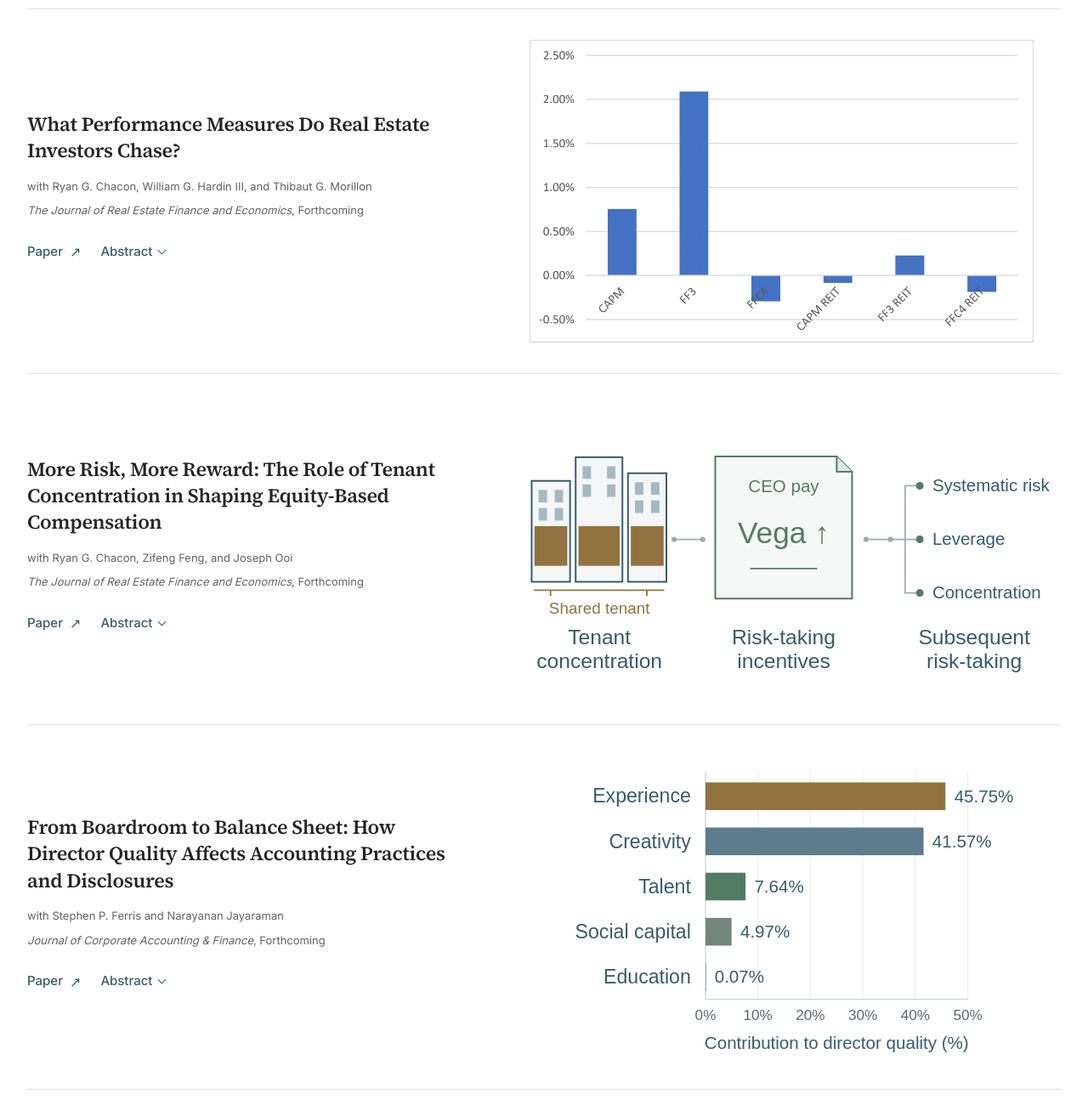
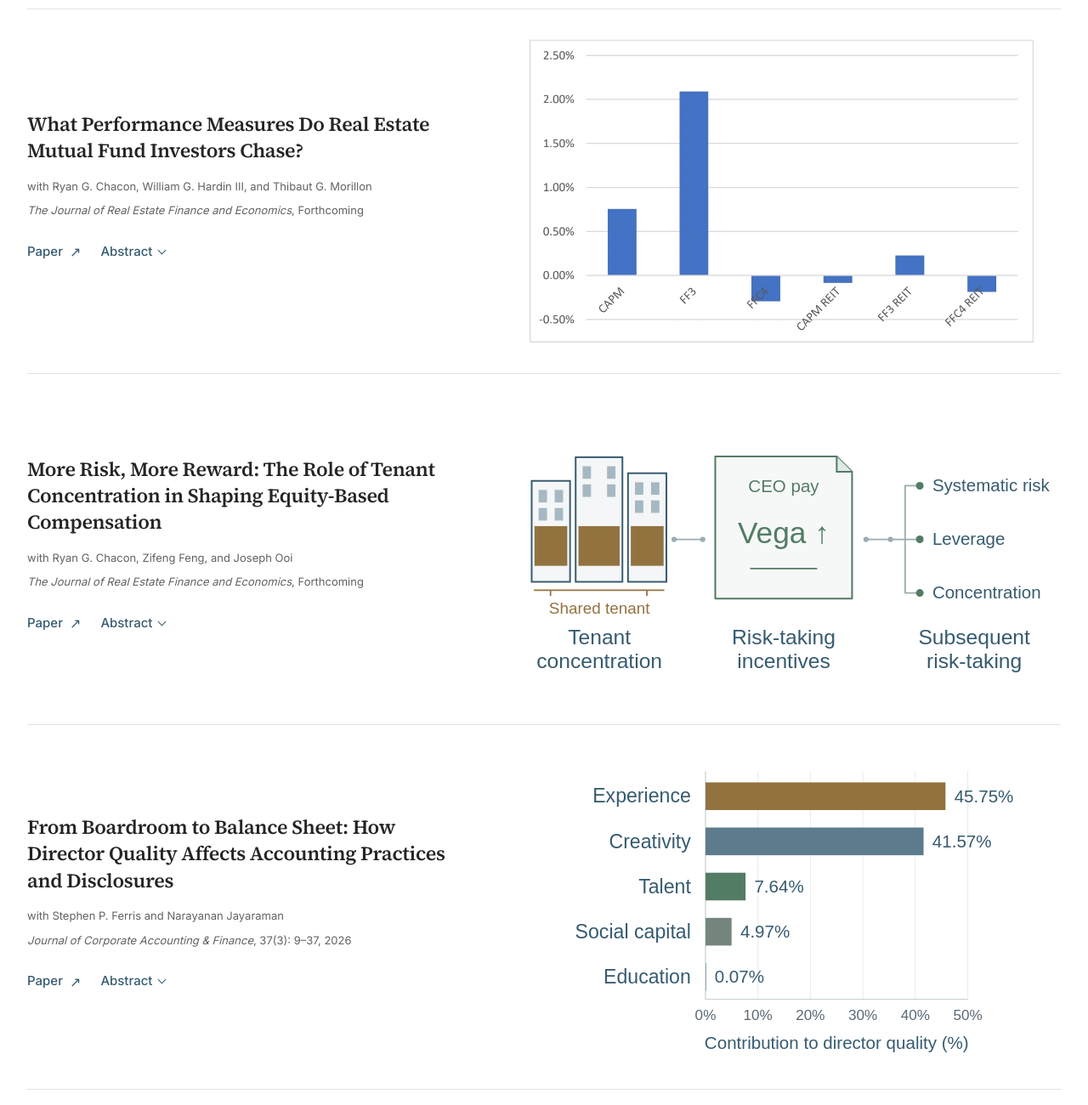
Before and after one commit to pratikkothari123/pratik-kothari-website, a plain HTML site: page research.html in a window 1280 px wide. Shown: the part 2880-4180 px from the top of the page at 85% size. Drawn offline with Linux system fonts and the light colour scheme.

Commit message:
Correct two publications and shorten the SWFA service entry

```diff
--- a/research.html
+++ b/research.html
@@ -191,7 +191,7 @@
 
         <div class="paper-card paper-feature">
           <div class="paper-copy">
-            <h3 class="paper-title">What Performance Measures Do Real Estate Investors Chase?</h3>
+            <h3 class="paper-title">What Performance Measures Do Real Estate Mutual Fund Investors Chase?</h3>
             <p class="paper-authors">with Ryan G. Chacon, William G. Hardin III, and Thibaut G. Morillon</p>
             <p class="paper-venue"><em>The Journal of Real Estate Finance and Economics</em>, Forthcoming</p>
             <div class="paper-actions">
@@ -205,7 +205,7 @@
             </div>
           </div>
           <figure class="paper-figure">
-            <button type="button" class="figure-open" aria-label="Enlarge figure: What Performance Measures Do Real Estate Investors Chase?" aria-expanded="false" aria-controls="research-figure-what-performance-measures-do-real-estate-investors-chase">
+            <button type="button" class="figure-open" aria-label="Enlarge figure: What Performance Measures Do Real Estate Mutual Fund Investors Chase?" aria-expanded="false" aria-controls="research-figure-what-performance-measures-do-real-estate-investors-chase">
               <img id="research-figure-what-performance-measures-do-real-estate-investors-chase" src="images/research/performance-benchmarks.webp" alt="Average annualized net alpha under six alternative benchmark models, combined sample." width="1095" height="657" loading="lazy" decoding="async">
             </button>
           </figure>
@@ -237,7 +237,7 @@
           <div class="paper-copy">
             <h3 class="paper-title">From Boardroom to Balance Sheet: How Director Quality Affects Accounting Practices and Disclosures</h3>
             <p class="paper-authors">with Stephen P. Ferris and Narayanan Jayaraman</p>
-            <p class="paper-venue"><em>Journal of Corporate Accounting &amp; Finance</em>, Forthcoming</p>
+            <p class="paper-venue"><em>Journal of Corporate Accounting &amp; Finance</em>, 37(3): 9&ndash;37, 2026</p>
             <div class="paper-actions">
               <a class="paper-link" href="https://onlinelibrary.wiley.com/doi/full/10.1002/jcaf.70023" target="_blank" rel="noopener">Paper <span class="paper-arrow" aria-hidden="true">&#8599;</span></a>
               <button class="abstract-toggle" onclick="toggleAbstract(this)">
```
Also changed, not shown: pubs.txt, 2 other files.
